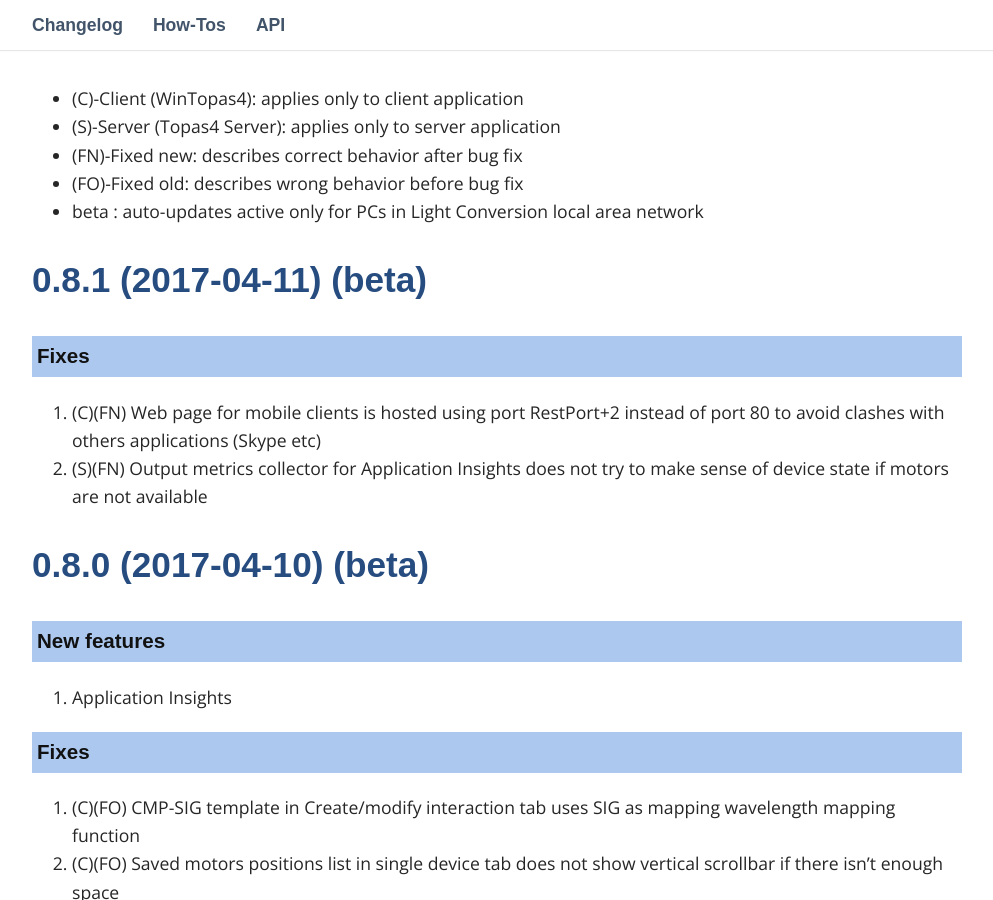
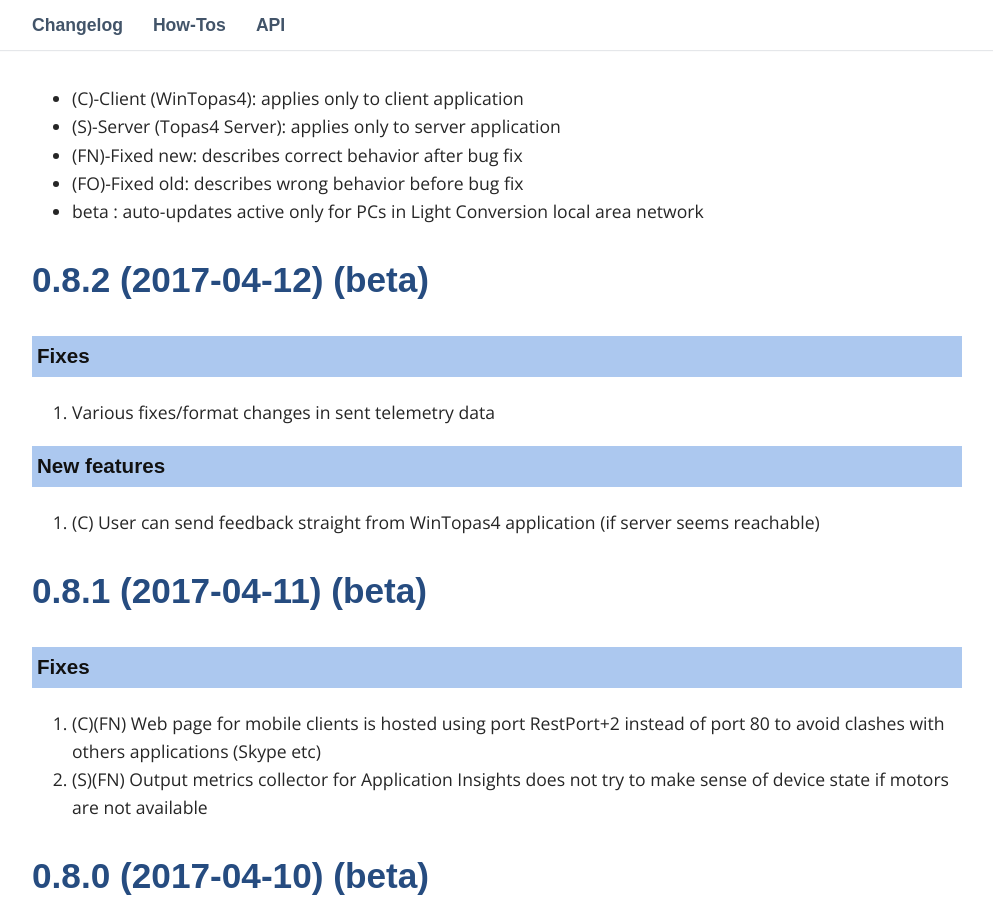
Before and after one commit to DomasM/Topas4InfoTemp00, a Jekyll site: the page built from _pages/03_changelog.md, in a window 1280 px wide and 900 px high, scrolled down 469 px. Shown: the whole window, without its empty margins (143-1136 px from the left). Built offline with Jekyll 4.4.1, drawn with Linux system fonts in a browser that asks for light colours; some web fonts are replaced; comment, search, counter and statistics services are not loaded.

Commit message:
0.8.2 release.

```diff
--- a/_pages/03_changelog.md
+++ b/_pages/03_changelog.md
@@ -16,6 +16,17 @@
 * (FN)-Fixed new: describes correct behavior after bug fix
 * (FO)-Fixed old: describes wrong behavior before bug fix
 * beta : auto-updates active only for PCs in Light Conversion local area network
+
+
+## 0.8.2 (2017-04-12) (beta)
+
+### Fixes
+
+1. Various fixes/format changes in sent telemetry data
+
+### New features
+
+1. (C) User can send feedback straight from WinTopas4 application (if server seems reachable)
 
 
 ## 0.8.1 (2017-04-11) (beta)
```
